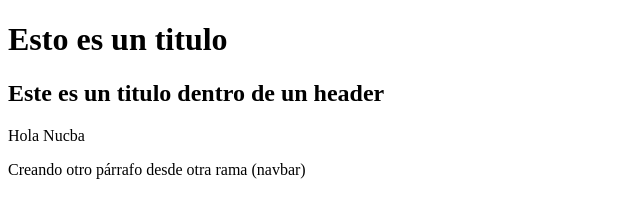
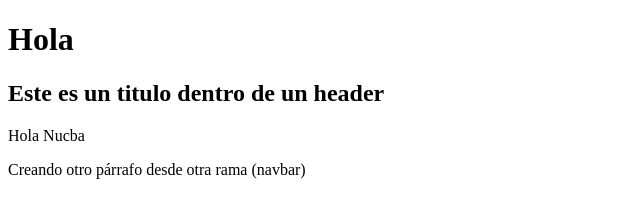
Before and after one commit to sebamiranda28/Primer-repositorio, a plain HTML site: page Index.html in a window 1280 px wide. Shown: the whole page, without its empty margins (0-640 px from the left). Drawn offline with Linux system fonts and the light colour scheme.

Commit message:
change title

```diff
--- a/Index.html
+++ b/Index.html
@@ -7,7 +7,7 @@
   </head>
   <body>
     <header>
-      <h1>Esto es un titulo</h1>
+      <h1>Hola</h1>
     </header>
     <h2>Este es un titulo dentro de un header</h2>
     <p>Hola Nucba</p>
```
